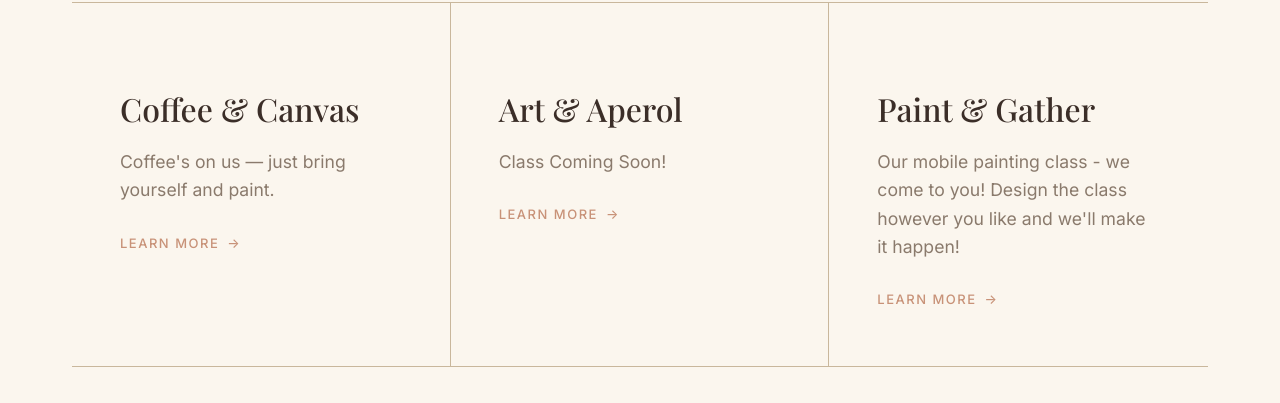
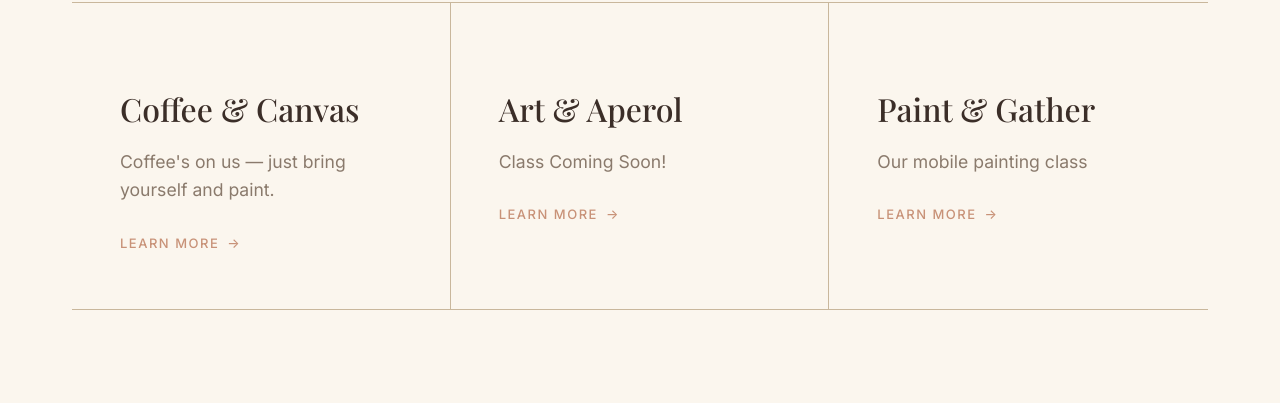
Before and after one commit to old-chicken92/deep_artStudios, a website built with Vite: page index.html in a window 1280 px wide. Shown: the part 1156-1559 px from the top of the page. Built offline with nearby package versions, Linux system fonts and the light colour scheme.

Commit message:
Updated class desc

```diff
--- a/index.html
+++ b/index.html
@@ -105,7 +105,7 @@
                         </div>
                         <div class="class-info">
                             <h3 class="class-name">Paint & Gather</h3>
-                            <p class="class-desc">Our mobile painting class - we come to you! Design the class however you like and we'll make it happen!</p>
+                            <p class="class-desc">Our mobile painting class</p>
                         </div>
                         <div class="class-action">
                             <span class="action-text">Learn More</span>
```
